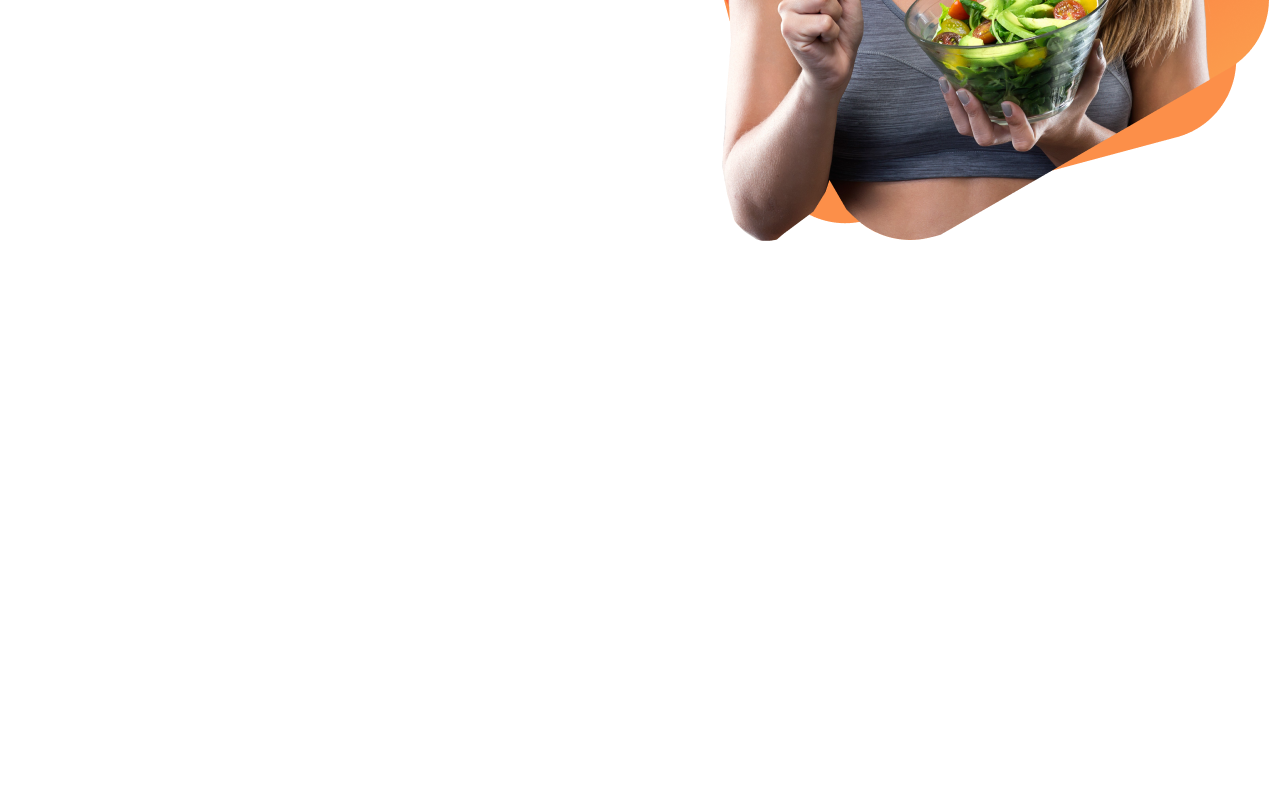
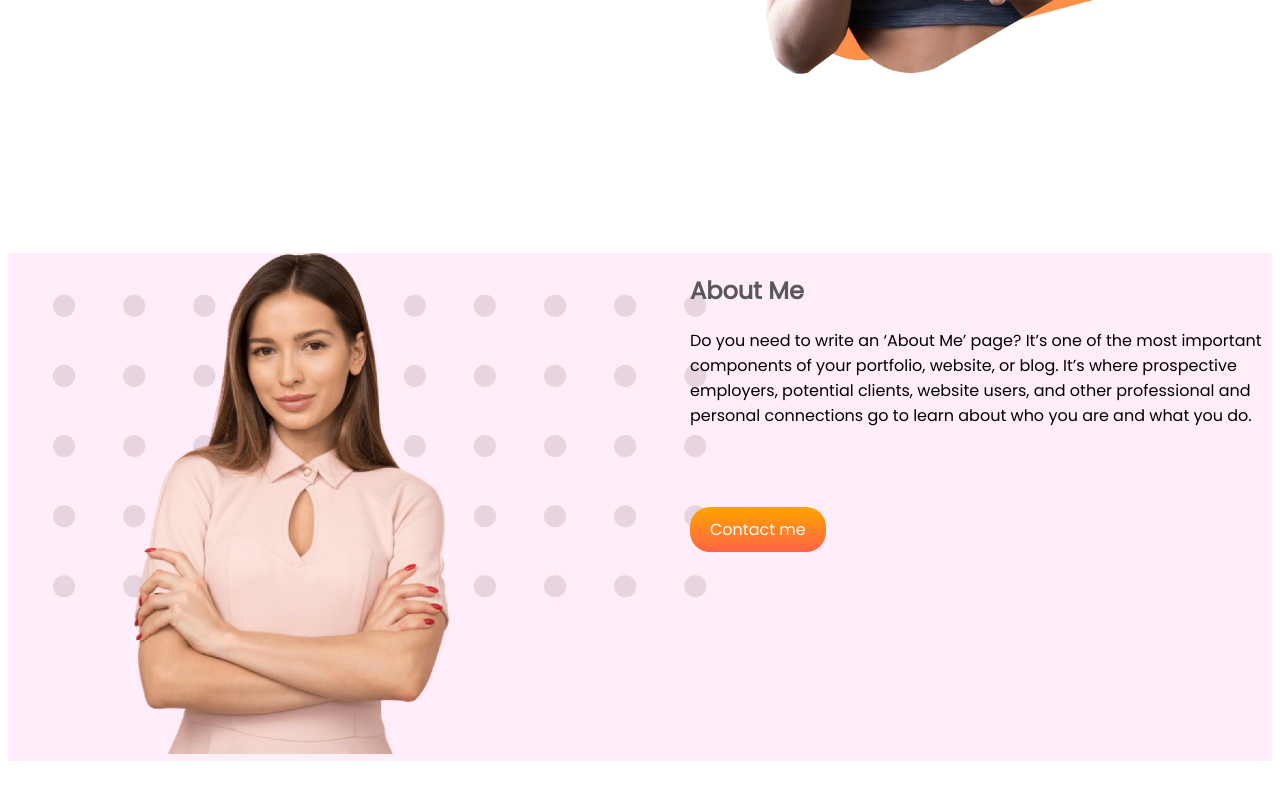
Before and after one commit to 0alif/food-buzz, a plain HTML site: page index.html in a window 1280 px wide. Shown: the part 486-1286 px from the top of the page. Before the commit the page ends 913 px from the top, so only its background shows below. Drawn offline with Linux system fonts and the light colour scheme; a web font is replaced by a local one.

Commit message:
second part

```diff
--- a/css/style.css
+++ b/css/style.css
@@ -20,7 +20,7 @@ span {
 .half-width {
     width: 50%;
 }
-.image {
+#top-img {
     width: 80%;
     margin-left: 10%;
 }
@@ -36,3 +36,24 @@ span {
     border-radius: 20px;
     margin-left: 50px;
 }
+#about-me-img {
+    width: 50%;
+    margin-left: 20%;
+}
+.contact-btn {
+    display: inline-block;
+    text-decoration: none;
+    color: white;
+    background-image: linear-gradient(orange,tomato);
+    padding: 10px 20px;
+    margin-top: 10%;
+    border-radius: 20px;
+    margin-left: 50px;
+}
+#about-me-background-img {
+    background-image: url(../images/shapes/Frame-59.jpg);
+}
+.about-me {
+    margin-left: 50px;
+    color: rgb(88, 88, 88);
+}
--- a/index.html
+++ b/index.html
@@ -27,11 +27,20 @@
             <p>Imagine you don't need a diet because we provide healthy and delicious food for you!</p>
             <a class="order-buttn" target="_blank" href="https://www.linkedin.com/in/alif-hossain-munna/">Order Food</a>
         </div>
-        <div class="half-width"><img src="images/female/Group 8425.png" alt="Human images"></div>
+        <div class="half-width"><img id="top-img" src="images/female/Group 8425.png" alt="Human images"></div>
     </section>
 
-    <section>
-
+    <section id="about-me-background-img" class="flex-element">
+        <div class="half-width">
+            <img id="about-me-img" src="images/female/Person Image.png" alt="Human image">
+        </div>
+        <div class="half-width">
+            <h2 class="about-me">About Me</h2>
+            <p>Do you need to write an ‘About Me’ page? It’s one of the most important components of your portfolio,
+                website, or blog. It’s where prospective employers, potential clients, website users, and other
+                professional and personal connections go to learn about who you are and what you do.</p>
+            <a class="contact-btn" target="_blank" href="https://github.com/0alif">Contact me</a>
+        </div>
     </section>
 </body>
 
```
Also changed, not shown: images/shapes/Frame-56.jpg (renamed from images/shapes/Frame 56.jpg), images/shapes/Frame-57.jpg (renamed from images/shapes/Frame 57.jpg), images/shapes/Frame-58.jpg (renamed from images/shapes/Frame 58.jpg), images/shapes/Frame-59.jpg (renamed from images/shapes/Frame 59.jpg).
